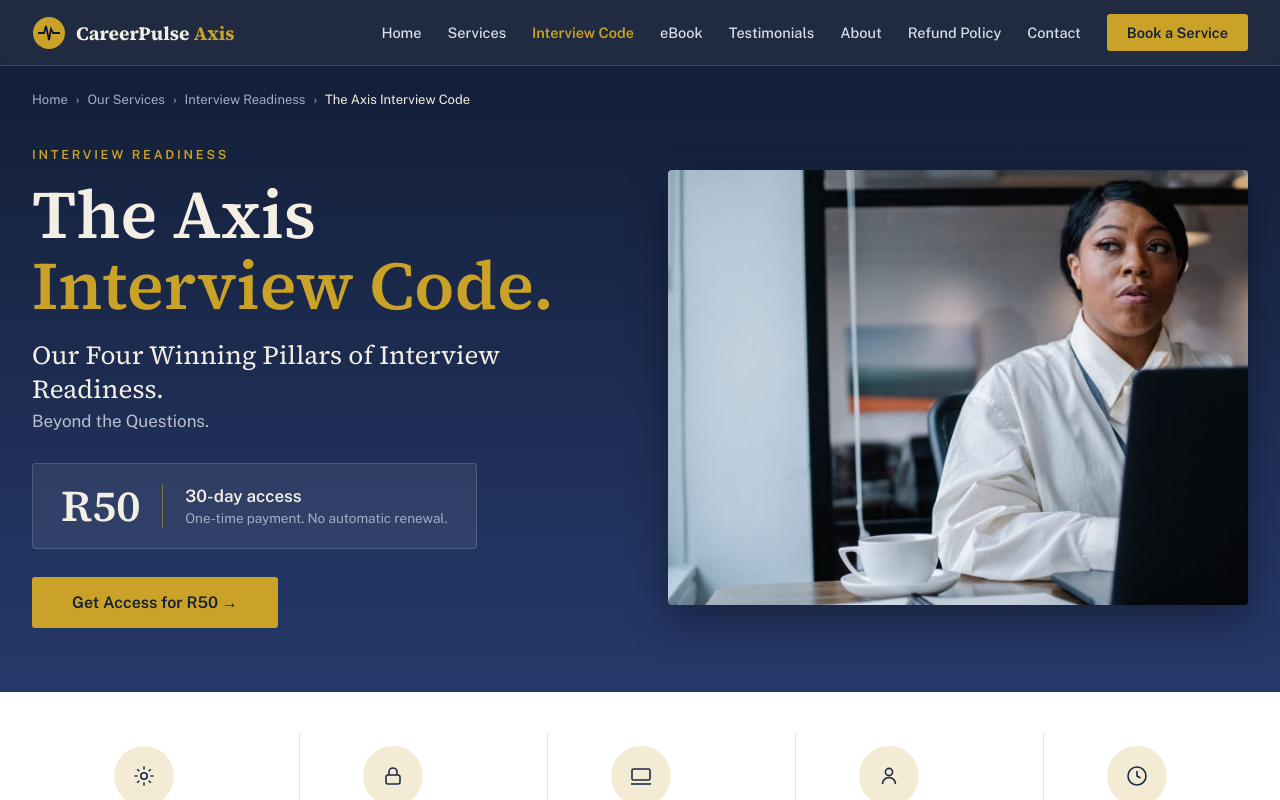
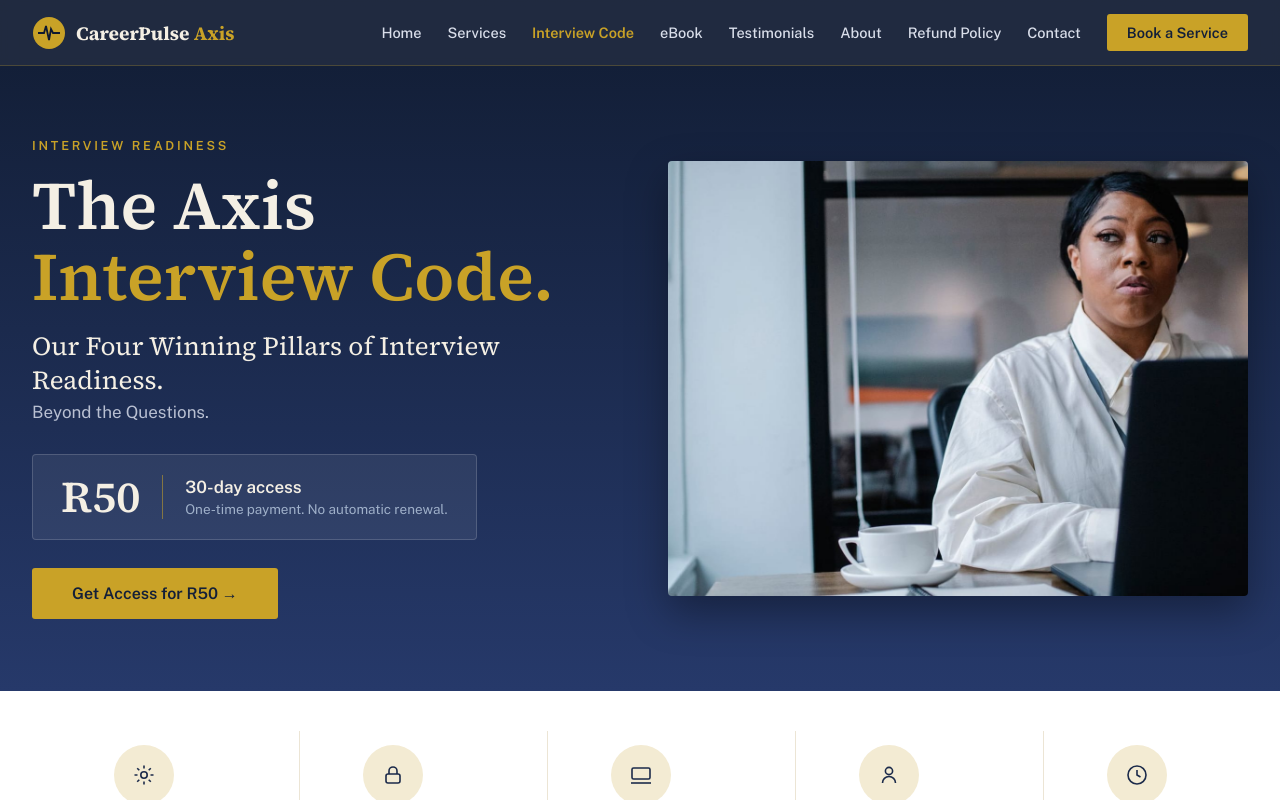
Before and after one commit to MinenhleDlaminiDev/Careeraxispulse, a React (Vite) app: page /interview-code in a window 1280 px wide. Shown: the top 800 px of the page. Built offline with nearby package versions, Linux system fonts and the light colour scheme.

Commit message:
Remove breadcrumb from Interview Code page

```diff
--- a/src/pages/InterviewCode.jsx
+++ b/src/pages/InterviewCode.jsx
@@ -24,16 +24,7 @@ export default function InterviewCode() {
     <>
       {/* ===== Hero (navy — matches the rest of the site) ===== */}
       <section style={{ background: "linear-gradient(180deg,#131F38 0%,#26396A 100%)", color: "#F4EFE4" }}>
-        <div style={{ maxWidth: "1240px", margin: "0 auto", padding: "26px 32px 0" }}>
-          {/* Breadcrumb */}
-          <nav style={{ fontSize: "13px", color: "#9FB0C9", display: "flex", flexWrap: "wrap", gap: "8px", alignItems: "center" }}>
-            <a href="/" style={{ color: "#9FB0C9" }}>Home</a><span>›</span>
-            <a href="/services" style={{ color: "#9FB0C9" }}>Our Services</a><span>›</span>
-            <a href="/services#interviews" style={{ color: "#9FB0C9" }}>Interview Readiness</a><span>›</span>
-            <span style={{ color: "#F4EFE4" }}>The Axis Interview Code</span>
-          </nav>
-        </div>
-        <div style={{ maxWidth: "1240px", margin: "0 auto", padding: "40px 32px 64px", display: "grid", gridTemplateColumns: "repeat(auto-fit,minmax(320px,1fr))", gap: "56px", alignItems: "center" }}>
+        <div style={{ maxWidth: "1240px", margin: "0 auto", padding: "72px 32px", display: "grid", gridTemplateColumns: "repeat(auto-fit,minmax(320px,1fr))", gap: "56px", alignItems: "center" }}>
           <div style={{ animation: "fadeUp .7s ease both" }}>
             <div style={{ letterSpacing: ".22em", textTransform: "uppercase", fontSize: "12.5px", fontWeight: "600", color: "#C9A227", marginBottom: "18px" }}>Interview readiness</div>
             <h1 style={{ fontFamily: "'Source Serif 4',serif", fontWeight: "600", fontSize: "clamp(40px,6vw,68px)", lineHeight: "1.04", margin: "0", textWrap: "pretty" }}>
```
